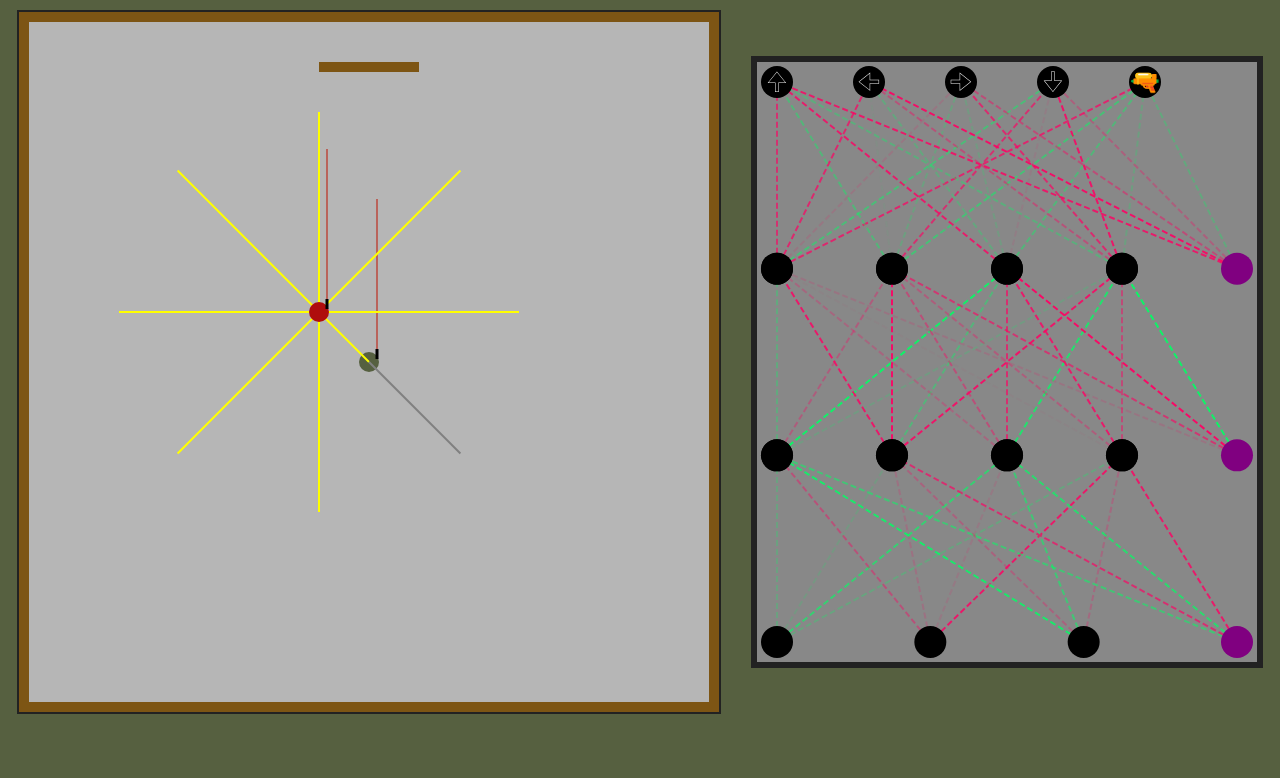
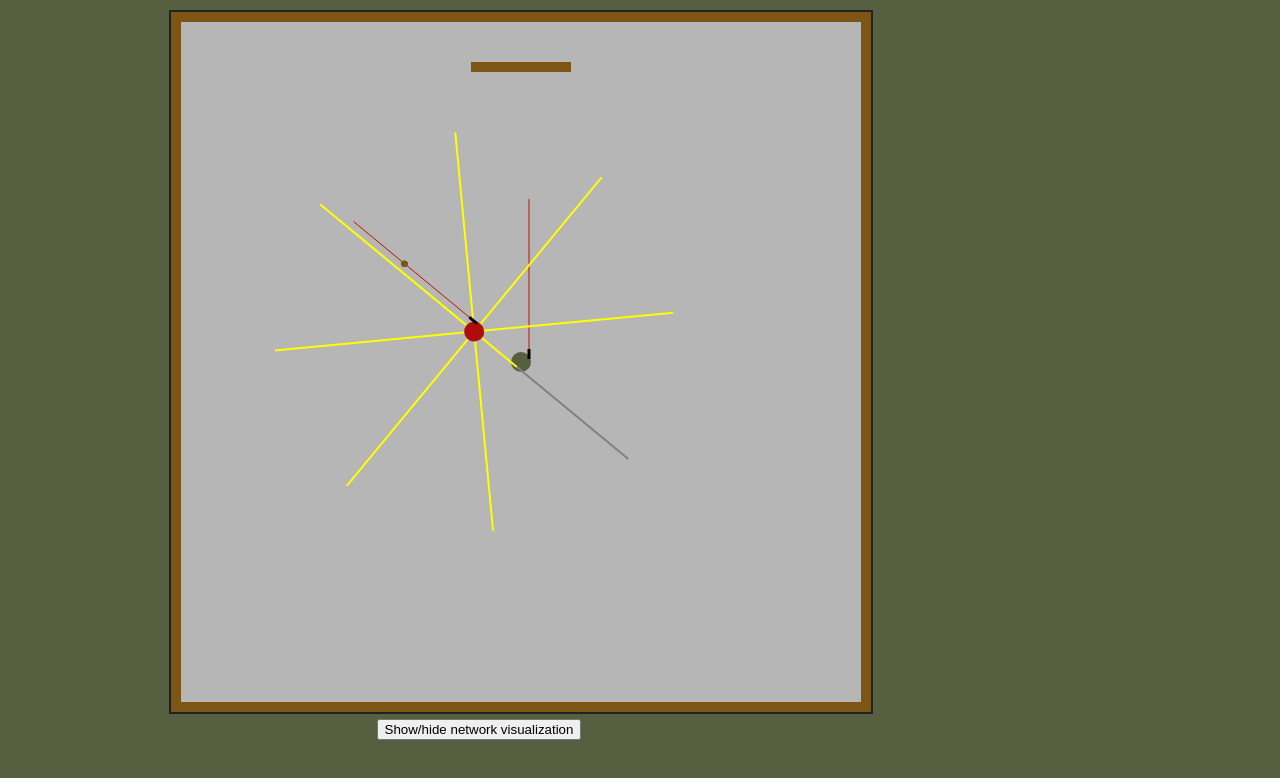
Before and after one commit to TGrochowski87/training-ground, a website built with Vite: page index.html in a window 1280 px wide. Built offline with nearby package versions, Linux system fonts and the light colour scheme.

Commit message:
decision making through neural network

```diff
--- a/index.html
+++ b/index.html
@@ -10,6 +10,7 @@
     <div id="app">
       <div id="gameContainer">
         <canvas id="gameCanvas"></canvas>
+        <button id="show-hide-button">Show/hide network visualization</button>
       </div>
       <div id="networkContainer">
         <canvas id="networkCanvas"></canvas>
--- a/src/configuration.ts
+++ b/src/configuration.ts
@@ -21,5 +21,5 @@ export const sensorRaySpread: number = Math.PI * 2;
 export const sensorRayCount: number = 8;
 
 // Machine Learning
-export const networkViewWidth: number = 500;
-export const networkViewHeight: number = 600;
+export const networkViewWidth: number = 1500;
+export const networkViewHeight: number = 1600;
--- a/src/entities/enemy.ts
+++ b/src/entities/enemy.ts
@@ -13,22 +13,27 @@ class Enemy extends Fighter {
   sensor: Sensor;
   color: string;
 
+  controls: EnemyControls;
+
   private readonly colors = {
     normal: "#A77500",
     danger: "#AF0D0D",
   };
 
   constructor(pos: Vector2D) {
-    super(pos, new EnemyControls());
+    super(pos);
 
-    this.brain = new NeuralNetwork([3, 4, 4, 5]);
+    this.brain = new NeuralNetwork([24, 24, 24, 5]);
     this.sensor = new Sensor(this);
     this.color = this.colors.normal;
+
+    this.controls = new EnemyControls();
   }
 
   update = (walls: Wall[], player: Player): void => {
-    this.look(walls, player);
-    this.move(walls);
+    const neuralNetInputs = this.look(walls, player);
+    this.think(neuralNetInputs);
+    this.move(this.controls, walls);
     this.aimRay.update(this.position.add(gunPointOffset.rotate(this.angle)), this.angle, walls, player);
 
     this.bullets = this.bullets.filter(bullet => bullet.toBeDeleted === false);
@@ -64,7 +69,7 @@ class Enemy extends Fighter {
     this.brain.draw(ctx);
   };
 
-  look = (walls: Wall[], player: Player) => {
+  look = (walls: Wall[], player: Player): number[] => {
     this.sensor.update(walls, player);
     const sensorReadings: (SensorReading | null)[] = this.sensor.getReadings();
 
@@ -73,6 +78,25 @@ class Enemy extends Fighter {
     } else {
       this.color = this.colors.normal;
     }
+
+    let neuralNetInputs: number[][] = [];
+
+    for (const reading of sensorReadings) {
+      const inputsFromReading = [
+        reading === null ? 0 : 1 - reading.offset,
+        reading?.detectedEntity === "PLAYER" ? 1 : 0,
+        reading?.detectedEntity === "WALL" ? 1 : 0,
+      ];
+
+      neuralNetInputs.push(inputsFromReading);
+    }
+
+    return neuralNetInputs.flat();
+  };
+
+  think = (inputs: number[]): void => {
+    const outputs = this.brain.feedForward(inputs);
+    this.controls.decideOnMove(outputs);
   };
 }
 
--- a/src/entities/fighter.ts
+++ b/src/entities/fighter.ts
@@ -17,26 +17,23 @@ abstract class Fighter {
   bullets: Bullet[] = [];
   canShoot: boolean = true;
 
-  controls: Controls;
-
-  constructor(pos: Vector2D, controls: Controls) {
+  constructor(pos: Vector2D) {
     this.position = pos.copy();
     this.angle = 0.0;
     this.aimRay = new Ray(gunPointOffset, RayType.Aim);
-    this.controls = controls;
   }
 
   abstract draw(ctx: CanvasRenderingContext2D): void;
 
-  protected move = (walls: Wall[]): void => {
-    if (this.controls.forward) {
+  protected move = (controls: Controls, walls: Wall[]): void => {
+    if (controls.forward) {
       let displacementVector = new Vector2D(0, -playerSpeed).rotate(this.angle);
 
       displacementVector = this.applyCollisionToDisplacementVector(walls, displacementVector);
 
       this.position = this.position.add(displacementVector);
     }
-    if (this.controls.backward) {
+    if (controls.backward) {
       let displacementVector = new Vector2D(0, playerSpeed).rotate(this.angle);
 
       displacementVector = this.applyCollisionToDisplacementVector(walls, displacementVector);
@@ -44,15 +41,15 @@ abstract class Fighter {
       this.position = this.position.add(displacementVector);
     }
 
-    const flip: number = this.controls.backward ? -1 : 1;
-    if (this.controls.right) {
+    const flip: number = controls.backward ? -1 : 1;
+    if (controls.right) {
       this.angle += 0.08 * flip;
     }
-    if (this.controls.left) {
+    if (controls.left) {
       this.angle -= 0.08 * flip;
     }
 
-    if (this.controls.shoot && this.canShoot) {
+    if (controls.shoot && this.canShoot) {
       this.canShoot = false;
       const bullet = new Bullet(this.position.add(gunPointOffset.rotate(this.angle)), this.angle);
       this.bullets.push(bullet);
--- a/src/entities/player.ts
+++ b/src/entities/player.ts
@@ -6,17 +6,19 @@ import Fighter from "./fighter";
 import PlayerControls from "mechanics/playerControls";
 
 class Player extends Fighter {
+  controls: PlayerControls;
   // AI stuff (TODO: move to different Fighter class)
   //sensor: Sensor;
 
   constructor(pos: Vector2D) {
-    super(pos, new PlayerControls());
+    super(pos);
 
+    this.controls = new PlayerControls();
     //this.sensor = new Sensor(this);
   }
 
   update = (walls: Wall[]): void => {
-    this.move(walls);
+    this.move(this.controls, walls);
     this.aimRay.update(this.position.add(gunPointOffset.rotate(this.angle)), this.angle, walls, this);
 
     //this.sensor.update(walls);
--- a/src/machine-learning/layer.ts
+++ b/src/machine-learning/layer.ts
@@ -6,9 +6,10 @@ class Layer {
   weights: Matrix;
 
   /*
-      OUTPUT
-  I [ | | | | ]
-  N [ | | | | ]
+     I N P U T
+  O [ | | | | ]
+  U [ | | | | ]
+  T [ | | | | ]
   P [ | | | | ]
   U [ | | | | ]
   T [ | | | | ]
@@ -18,9 +19,22 @@ class Layer {
     // +1 is for bias which is basically an additional input.
     this.inputs = new Array<number>(inputCount + 1);
     this.outputs = new Array<number>(outputCount);
-    this.weights = new Matrix(inputCount + 1, outputCount);
+    this.weights = new Matrix(outputCount, inputCount + 1);
     this.weights.randomize();
   }
+
+  feedForward = (inputs: number[]): number[] => {
+    this.inputs = [...inputs, 1];
+    //this.setBias();
+    const inputColumn = Matrix.singleColumnMatrixFromArray(this.inputs);
+    const outputs = this.weights.dot(inputColumn).toArray();
+    return outputs;
+  };
+
+  private setBias = () => {
+    const biasValue = 1;
+    this.inputs[this.inputs.length - 1] = biasValue;
+  };
 }
 
 export default Layer;
--- a/src/machine-learning/neuralNetwork.ts
+++ b/src/machine-learning/neuralNetwork.ts
@@ -13,6 +13,17 @@ class NeuralNetwork {
       this.layers.push(new Layer(neuronCounts[i], neuronCounts[i + 1]));
     }
   }
+
+  feedForward = (inputs: number[]): number[] => {
+    // Funkcja output z asteroid.
+
+    let outputs = this.layers[0].feedForward(inputs);
+    for (let i = 1; i < this.layers.length; i++) {
+      outputs = this.layers[i].feedForward(outputs);
+    }
+
+    return outputs;
+  };
 
   draw = (ctx: CanvasRenderingContext2D): void => {
     const margin: number = 20;
@@ -53,7 +64,7 @@ class NeuralNetwork {
         ctx.moveTo(this.getNodeXPosition(inputCount, i, margin, width + margin), layerBottom);
         ctx.lineTo(this.getNodeXPosition(outputCount + 1, j, margin, width + margin), layerTop);
 
-        const weightOnLine = weights.matrix[i][j];
+        const weightOnLine = weights.matrix[j][i];
         ctx.lineWidth = 2;
         ctx.strokeStyle = getRGBAFromWeight(weightOnLine);
 
--- a/src/main.ts
+++ b/src/main.ts
@@ -12,6 +12,9 @@ gameCanvas.height = gameScreenHeight;
 const networkCanvas: HTMLCanvasElement = document.getElementById("networkCanvas") as HTMLCanvasElement;
 networkCanvas.width = networkViewWidth;
 networkCanvas.height = networkViewHeight;
+networkCanvas.style.display = "none";
+
+const networkDisplayButton: HTMLButtonElement = document.getElementById("show-hide-button") as HTMLButtonElement;
 
 const gameCtx = gameCanvas.getContext("2d")!;
 const networkCtx = networkCanvas.getContext("2d")!;
@@ -21,11 +24,30 @@ const enemies: Enemy[] = [new Enemy(new Vector2D(300, 300))];
 
 const walls: WallCollection = new WallCollection();
 
+let networkDrawDelay = 0;
+let showNetwork = false;
+
+networkDisplayButton.onclick = () => {
+  if (showNetwork) {
+    showNetwork = false;
+    networkCanvas.style.display = "none";
+  } else {
+    networkCanvas.style.display = "block";
+    showNetwork = true;
+  }
+};
+
 animate();
 
 function animate(time: number = 0) {
   manageGameCanvas(time);
-  manageNetworkCanvas(time);
+  if (showNetwork) {
+    if (networkDrawDelay >= 10) {
+      manageNetworkCanvas(time);
+      networkDrawDelay = 0;
+    }
+    networkDrawDelay++;
+  }
 
   requestAnimationFrame(animate);
 }
@@ -44,6 +66,6 @@ function manageGameCanvas(time: number) {
 
 function manageNetworkCanvas(time: number) {
   networkCtx.clearRect(0, 0, networkCtx.canvas.width, networkCtx.canvas.height);
-  networkCtx.lineDashOffset = -time / 50;
+  //networkCtx.lineDashOffset = -time / 50;
   enemies[0].drawNeuralNetwork(networkCtx);
 }
--- a/src/mechanics/enemyControls.ts
+++ b/src/mechanics/enemyControls.ts
@@ -4,6 +4,40 @@ class EnemyControls extends Controls {
   constructor() {
     super();
   }
+
+  decideOnMove = (brainOutputs: number[]) => {
+    const decisionThreshold = 0.8;
+
+    if (brainOutputs[0] > decisionThreshold) {
+      this.forward = true;
+    } else {
+      this.forward = false;
+
+      if (brainOutputs[3] > decisionThreshold) {
+        this.backward = true;
+      } else {
+        this.backward = false;
+      }
+    }
+
+    if (brainOutputs[1] > decisionThreshold) {
+      this.left = true;
+    } else {
+      this.left = false;
+
+      if (brainOutputs[2] > decisionThreshold) {
+        this.right = true;
+      } else {
+        this.right = false;
+      }
+    }
+
+    if (brainOutputs[4] > decisionThreshold) {
+      this.shoot = true;
+    } else {
+      this.shoot = false;
+    }
+  };
 }
 
 export default EnemyControls;
--- a/src/style.css
+++ b/src/style.css
@@ -21,3 +21,9 @@ body {
   background-color: #888888;
   border: 6px #222222 solid;
 }
+
+#show-hide-button{
+  position: relative;
+  bottom: -20px;
+  left: -500px;
+}
--- a/src/utilities/matrix.ts
+++ b/src/utilities/matrix.ts
@@ -53,14 +53,13 @@ class Matrix {
   dot = (other: Matrix): Matrix => {
     if (this.cols != other.rows) {
       throw Error(
-        "First matrix's row amount does not equal the amount of columns in second matrix. " +
+        "First matrix's column amount does not equal the amount of rows in second matrix. " +
           `First matrix: (${this.rows}x${this.cols}), second matrix: (${other.rows}x${other.cols})`
       );
     }
 
     let result = new Matrix(this.rows, other.cols);
 
-    if (this.cols === other.rows) {
     for (let i = 0; i < this.rows; i++) {
       for (let j = 0; j < other.cols; j++) {
         let sum: number = 0.0;
@@ -69,7 +68,6 @@ class Matrix {
           sum += this.matrix[i][k] * other.matrix[k][j];
         }
         result.matrix[i][j] = sum;
-        }
       }
     }
 
@@ -126,6 +124,18 @@ class Matrix {
     return result;
   };
 
+  toArray = (): number[] => {
+    let result: number[] = new Array<number>(this.rows * this.cols);
+
+    for (let i = 0; i < this.rows; i++) {
+      for (let j = 0; j < this.cols; j++) {
+        result[j + i * this.cols] = this.matrix[i][j];
+      }
+    }
+
+    return result;
+  };
+
   static singleColumnMatrixFromArray = (array: number[]): Matrix => {
     let result = new Matrix(array.length, 1);
 
```
Lines whose indentation alone changed are shown as unchanged.
